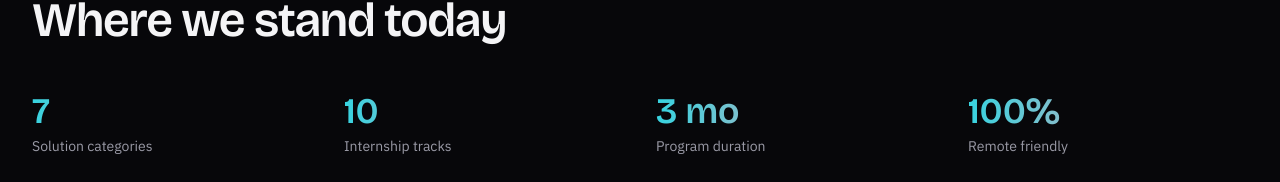
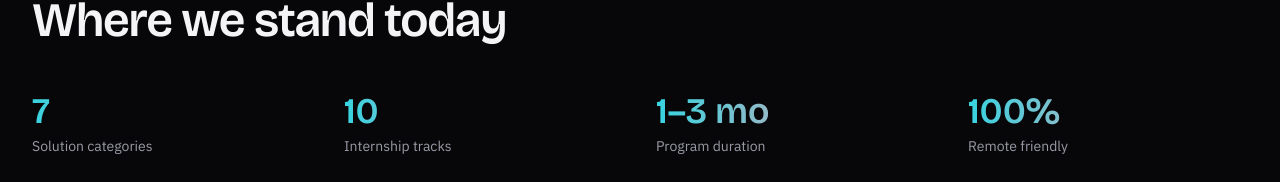
Before and after one commit to emerging324-maker/Shrandha, a Next.js app: page /about in a window 1280 px wide. Shown: the part 1238-1420 px from the top of the page. Built offline with nearby package versions, Linux system fonts and the light colour scheme.

Commit message:
Update page.tsx

```diff
--- a/src/app/about/page.tsx
+++ b/src/app/about/page.tsx
@@ -55,7 +55,7 @@ export default function About() {
         <div className="mt-12 grid grid-cols-2 md:grid-cols-4 gap-8">
           <Stat value="7" label="Solution categories" />
           <Stat value="10" label="Internship tracks" />
-          <Stat value="3 mo" label="Program duration" />
+          <Stat value="1–3 mo" label="Program duration" />
           <Stat value="100%" label="Remote friendly" />
         </div>
       </div>
```
